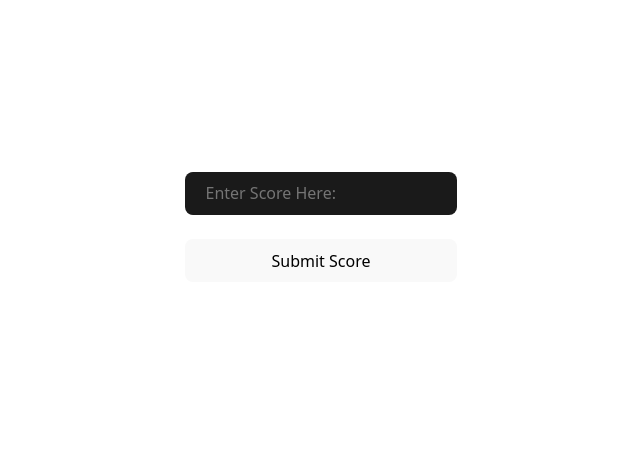
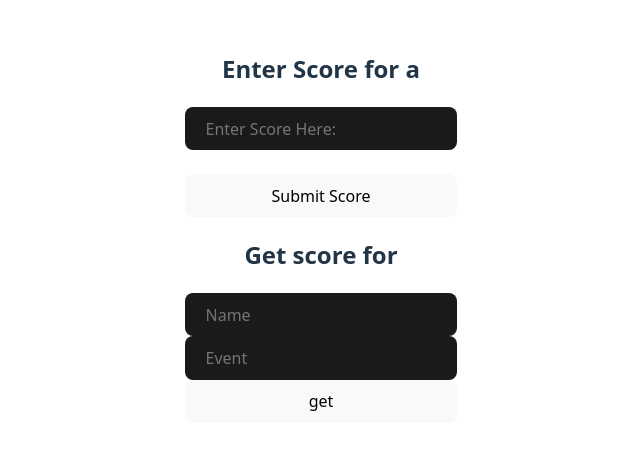
Before and after one commit to carolynl23/bitcamp25, a React (Vite) app in the folder ReactApp/live-scoring/: page / in a window 1280 px wide. Shown: the part 173-622 px from the top of the page, without its empty margins (319-959 px from the left). Built offline with nearby package versions, Linux system fonts and the light colour scheme.

Commit message:
api functionality

```diff
--- a/ReactApp/live-scoring/src/App.jsx
+++ b/ReactApp/live-scoring/src/App.jsx
@@ -4,15 +4,64 @@ import viteLogo from '/vite.svg'
 import './App.css'
 
 function App() {
-  const [count, setCount] = useState(0)
-  //C3B32haPb6huuznE mongo pw
+  const comps = ["a", "b", "c"]
+  const [name, setName] = useState(comps[0])
+  const [score, setScore] = useState("")
+  const [event, setEvent] = useState("")
+  const [ranking, setRanking] = useState(0)
+
+  async function getScores() {
+    try {
+      const response = await fetch(`http://localhost:8000/api/${event}/${name}`);
+      if (!response.ok) {
+        throw new Error("Error with getting athlete score")
+      }
+      const data = await response.json();
+      console.log(data)
+    }
+    catch(error) {
+      console.log(error.message);
+    }
+  }
+
+  async function submitScore() {
+    try {
+      const response = await fetch('http://localhost:8000/api/submit_score', {
+        method: 'POST',
+        headers: {
+          'Content-Type' : 'application/json',
+        },
+        body: JSON.stringify({
+          name: name,
+          score: score,
+          event : {
+            name : "adv_cq",
+            eventId : 1,
+          },
+          ranking : 1
+        }),
+      });
+      if (!response.ok) {
+        throw new Error("Error with fetch");
+      }
+      console.log("success")
+    }
+    catch(error) {
+      console.log(error.message)
+    }
+  }
 
   return (
+    <div id="center">
+      <h2>Enter Score for {name}</h2>
+      <input type="text" placeholder="Enter Score Here:" value={score} onChange={(e) => setScore(e.target.value)}/>
+      <br></br>
+      <button onClick={submitScore}>Submit Score</button>
 
-    <div id="center">
-      <input type="text" placeholder="Enter Score Here:"/>
-      <br></br>
-      <button type="submit">Submit Score</button>
+      <h2>Get score for</h2>
+      <input type="text" placeholder="Name" onChange={(e) => setName(e.target.value)}/>
+      <input type="text" placeholder="Event" onChange={(e) => setEvent(e.target.value)}/>
+      <button onClick={getScores}>get</button>
     </div>
   )
 }
--- a/ReactApp/live-scoring/src/index.css
+++ b/ReactApp/live-scoring/src/index.css
@@ -56,6 +56,7 @@ button {
   background-color: #1a1a1a;
   cursor: pointer;
   transition: border-color 0.25s;
+  gap: 20px;
 }
 button:hover {
   border-color: #646cff;
```
Also changed, not shown: 2 other files (tests, documents, lock files or other folders).
